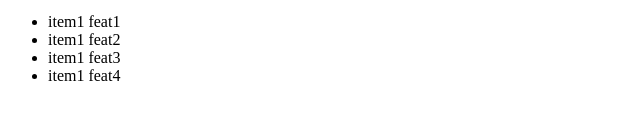
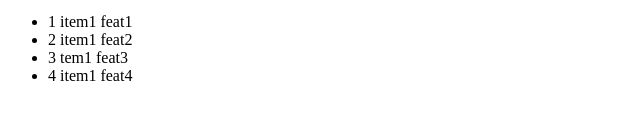
Before and after one commit to kushal022/testremote, a plain HTML site: page index.html in a window 1280 px wide. Shown: the part 401-520 px from the top of the page, 0-640 px from the left. Drawn offline with Linux system fonts and the light colour scheme.

Commit message:
feat_4 commit

```diff
--- a/index.html
+++ b/index.html
@@ -26,12 +26,12 @@
         <li>item3 dev</li>
         <li>item4 dev</li>
     </ul>
-    <!-- feat_3 -->
+    <!-- feat_4 -->
     <ul>
-        <li>item1 feat1</li>
-        <li>item1 feat2</li>
-        <li>item1 feat3</li>
-        <li>item1 feat4</li>
+        <li>1 item1 feat1</li>
+        <li>2 item1 feat2</li>
+        <li>3 tem1 feat3</li>
+        <li>4 item1 feat4</li>
     </ul>
 
 
```
